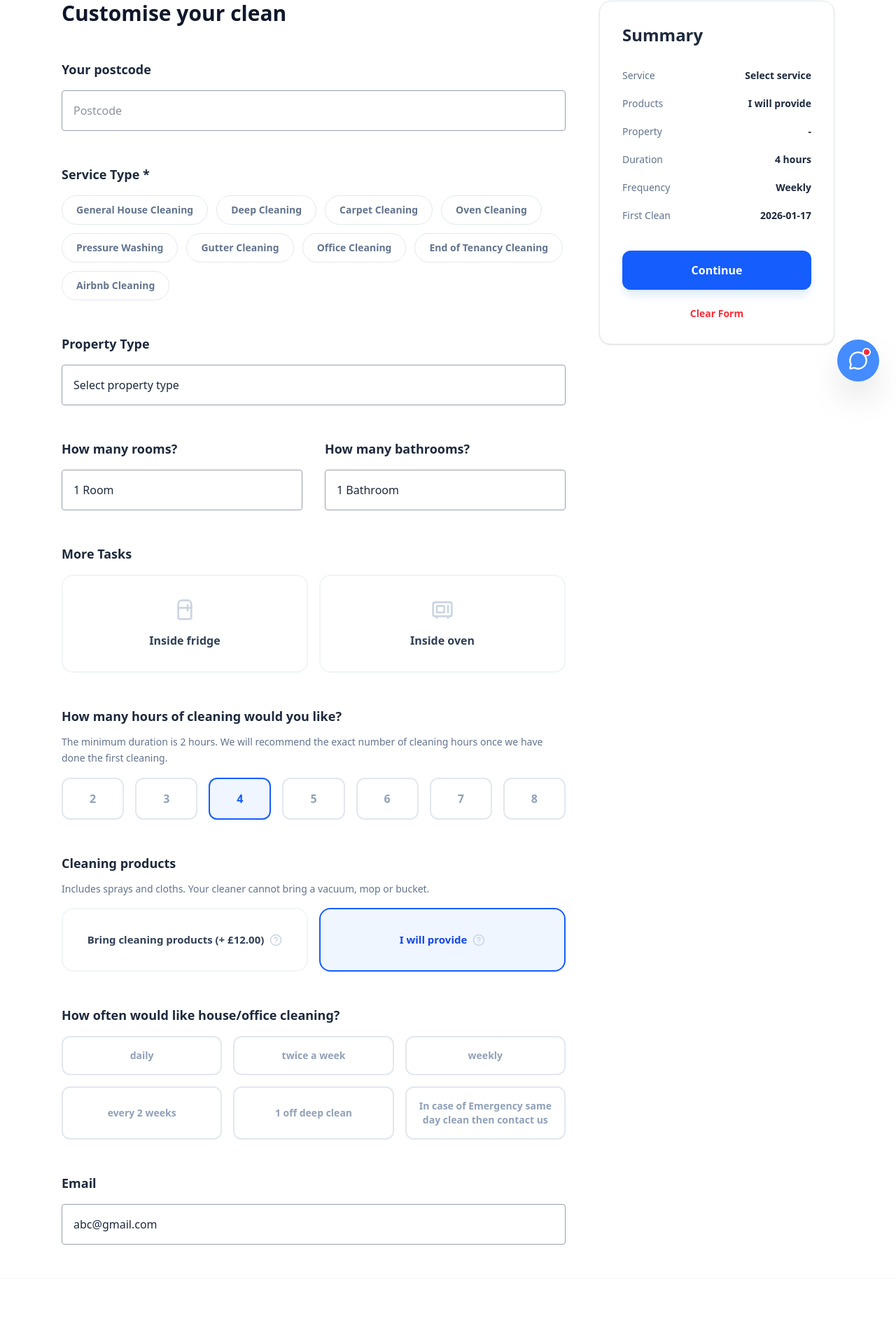
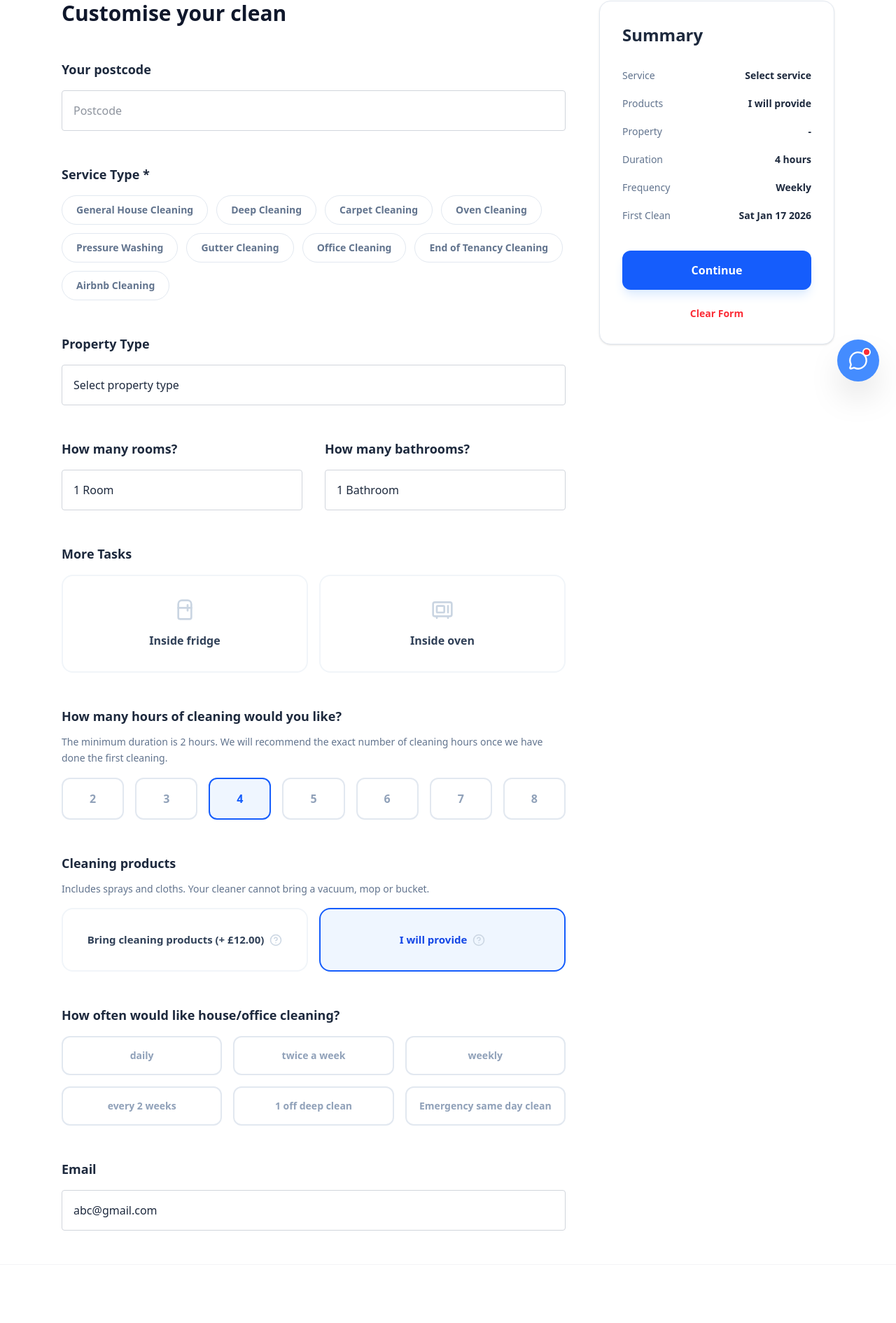
Before and after one commit to asim007464/Shine-Span-project, a React (Vite) app: page /register in a window 1280 px wide. Shown: the part 231-2121 px from the top of the page at 70% size. Built offline with nearby package versions, Linux system fonts and the light colour scheme.

Commit message:
fix some more issues

```diff
--- a/src/pages/Register.jsx
+++ b/src/pages/Register.jsx
@@ -1,4 +1,4 @@
-import React, { useState } from "react";
+import React, { useState, useEffect } from "react"; // 1. Added useEffect here
 import DatePicker from "react-datepicker";
 import "react-datepicker/dist/react-datepicker.css";
 
@@ -25,19 +25,22 @@ import Footer from "../components/Homecomponents/Footer";
 const Register = () => {
   const [step, setStep] = useState(1);
 
+  // --- SCROLL TO TOP FUNCTIONALITY ---
+  useEffect(() => {
+    window.scrollTo(0, 0);
+  }, [step]);
+
   // --- Date Logic for Constraints ---
   const today = new Date().toISOString().split("T")[0];
   const now = new Date();
-  // Get the last day of the next month
   const lastDayNextMonth = new Date(now.getFullYear(), now.getMonth() + 2, 0)
     .toISOString()
     .split("T")[0];
 
   // --- Centralized Form State ---
   const [formData, setFormData] = useState({
-    // Step 1: Cleaning
     postcode: "",
-    serviceType: [], // Initialized as array for multiple selection
+    serviceType: [],
     propertyType: "",
     bedrooms: 1,
     bathrooms: 1,
@@ -47,13 +50,9 @@ const Register = () => {
     frequency: "Weekly",
     email: "abc@gmail.com",
     details: "",
-
-    // Step 2: Time
     arrivalTime: "09:00",
     accessMethod: "Spare keys",
-    firstCleanDate: today, // Defaults to today
-
-    // Step 3: Address
+    firstCleanDate: new Date(),
     firstName: "asim",
     surname: "asdf",
     phone: "030195207928",
@@ -61,8 +60,6 @@ const Register = () => {
     addressLine2: "asdfadsf",
     city: "adsffsa",
     addressPostcode: "SW1A 0AA",
-
-    // Step 4: Payment
     cardNumber: "",
     expiry: "",
     cvc: "",
@@ -111,7 +108,7 @@ const Register = () => {
                   <input
                     type="text"
                     placeholder="Postcode"
-                    className="form-input p-4 border-gray-400 border w-full md:w-full rounded-sm"
+                    className="form-input p-4 hover:border-gray-500 border-gray-300 border w-full md:w-full rounded-sm"
                     onChange={(e) => updateData({ postcode: e.target.value })}
                     value={formData.postcode}
                   />
@@ -152,7 +149,7 @@ const Register = () => {
                     onChange={(e) =>
                       updateData({ propertyType: e.target.value })
                     }
-                    className="form-input p-4 w-full border border-gray-400 rounded-sm appearance-none bg-white cursor-pointer"
+                    className="form-input p-4 w-full  hover:border-gray-500 border-gray-300 border rounded-sm appearance-none bg-white cursor-pointer"
                   >
                     <option value="" disabled>
                       Select property type
@@ -171,7 +168,7 @@ const Register = () => {
                       onChange={(e) =>
                         updateData({ bedrooms: parseInt(e.target.value) })
                       }
-                      className="form-input p-4 w-full border border-gray-400 rounded-sm appearance-none bg-white cursor-pointer"
+                      className="form-input p-4 w-full  hover:border-gray-500 border-gray-300 border rounded-sm appearance-none bg-white cursor-pointer"
                     >
                       {[1, 2, 3, 4, 5, 6].map((num) => (
                         <option key={num} value={num}>
@@ -187,7 +184,7 @@ const Register = () => {
                       onChange={(e) =>
                         updateData({ bathrooms: parseInt(e.target.value) })
                       }
-                      className="form-input p-4 w-full border border-gray-400 rounded-sm appearance-none bg-white cursor-pointer"
+                      className="form-input p-4 w-full  hover:border-gray-500 border-gray-300 border rounded-sm appearance-none bg-white cursor-pointer"
                     >
                       {[1, 2, 3, 4].map((num) => (
                         <option key={num} value={num}>
@@ -253,7 +250,6 @@ const Register = () => {
                   subtitle="Includes sprays and cloths. Your cleaner cannot bring a vacuum, mop or bucket."
                 >
                   <div className="grid grid-cols-1 md:grid-cols-2 gap-4">
-                    {/* Option 1: Bring Products */}
                     <button
                       onClick={() =>
                         updateData({ products: "Bring cleaning products" })
@@ -271,7 +267,6 @@ const Register = () => {
                       />
                     </button>
 
-                    {/* Option 2: I will provide */}
                     <button
                       onClick={() => updateData({ products: "I will provide" })}
                       className={`relative p-8 flex items-center justify-center border-2 rounded-2xl font-bold transition-all text-[15px] ${
@@ -297,15 +292,13 @@ const Register = () => {
                         "weekly",
                         "every 2 weeks",
                         "1 off deep clean",
-                        "In case of  Emergency same day clean then contact us",
+                        "Emergency same day clean",
                       ].map((h) => (
                         <button
                           key={h}
-                          type="button" // Prevent form submission
-                          // 1. Update 'frequency' instead of 'duration'
+                          type="button"
                           onClick={() => updateData({ frequency: h })}
                           className={`p-4 rounded-xl border-2 font-bold transition-all text-sm ${
-                            // 2. Check 'frequency' for the active state
                             formData.frequency === h
                               ? "border-blue-600 bg-blue-50 text-blue-600"
                               : "border-slate-200 text-slate-400 hover:border-slate-200"
@@ -322,7 +315,7 @@ const Register = () => {
                   <input
                     type="email"
                     value={formData.email}
-                    className="form-input w-full p-4 border-gray-400 border w-full md:w-full rounded-sm"
+                    className="form-input w-full p-4 hover:border-gray-500 border-gray-300 border md:w-full rounded-sm"
                     onChange={(e) => updateData({ email: e.target.value })}
                   />
                 </Section>
@@ -336,16 +329,12 @@ const Register = () => {
                   What time would you like your cleaner to arrive?
                 </h1>
                 <div>
-                  {/* --- ADD THIS BANNER HERE --- */}
                   <div className="w-full mb-4 bg-slate-50 border border-slate-100 p-4 rounded-xl text-center font-medium text-slate-500">
                     Daytime 7:00 am - 5:00 pm
                   </div>
 
                   <Section title="First cleaning date">
                     <div className="relative ">
-                      {/* 1. Place the Icon here with z-10 so it stays on top */}
-
-                      {/* 2. The DatePicker with pl-12 to make room for the icon */}
                       <DatePicker
                         selected={formData.firstCleanDate}
                         onChange={(date) =>
@@ -429,7 +418,7 @@ const Register = () => {
                     <input
                       type="text"
                       value={formData.firstName}
-                      className="form-input w-full"
+                      className="form-input w-full  hover:border-gray-500 border-gray-300 border p-2"
                       onChange={(e) =>
                         updateData({ firstName: e.target.value })
                       }
@@ -442,7 +431,7 @@ const Register = () => {
                     <input
                       type="text"
                       value={formData.surname}
-                      className="form-input w-full"
+                      className="form-input w-full hover:border-gray-500 border-gray-300 border p-2"
                       onChange={(e) => updateData({ surname: e.target.value })}
                     />
                   </div>
@@ -454,7 +443,7 @@ const Register = () => {
                   <input
                     type="text"
                     value={formData.phone}
-                    className="form-input w-full"
+                    className="form-input w-full hover:border-gray-500 border-gray-300 border p-2"
                     onChange={(e) => updateData({ phone: e.target.value })}
                   />
                 </div>
@@ -465,7 +454,7 @@ const Register = () => {
                   <input
                     type="text"
                     value={formData.addressLine1}
-                    className="form-input w-full"
+                    className="form-input w-full hover:border-gray-500 border-gray-300 border p-2"
                     onChange={(e) =>
                       updateData({ addressLine1: e.target.value })
                     }
@@ -478,7 +467,7 @@ const Register = () => {
                   <input
                     type="text"
                     value={formData.addressLine2}
-                    className="form-input w-full"
+                    className="form-input w-full hover:border-gray-500 border-gray-300 border p-2"
                     onChange={(e) =>
                       updateData({ addressLine2: e.target.value })
                     }
@@ -491,7 +480,7 @@ const Register = () => {
                   <input
                     type="text"
                     value={formData.city}
-                    className="form-input w-full"
+                    className="form-input w-full hover:border-gray-500 border-gray-300 border p-2"
                     onChange={(e) => updateData({ city: e.target.value })}
                   />
                 </div>
@@ -502,7 +491,7 @@ const Register = () => {
                   <input
                     type="text"
                     value={formData.addressPostcode}
-                    className="form-input  w-full bg-slate-50"
+                    className="form-input  w-full bg-slate-50 hover:border-gray-500 border-gray-300 border p-2"
                     onChange={(e) =>
                       updateData({ addressPostcode: e.target.value })
                     }
@@ -524,9 +513,7 @@ const Register = () => {
                 <div className="p-4 bg-green-50 border border-green-100 rounded-xl flex items-start space-x-3 text-sm text-green-700">
                   <Lock size={20} className="shrink-0 mt-0.5" />
                   <p>
-                    We use <strong>Stripe</strong> for secure payments. It is
-                    one of the world's best payment platforms, ensuring your
-                    data is protected.
+                    We use <strong>Stripe</strong> for secure payments.
                   </p>
                 </div>
 
@@ -569,8 +556,7 @@ const Register = () => {
                       className="mt-1 w-5 h-5 rounded border-slate-300 text-blue-600"
                     />
                     <span className="text-sm text-slate-500 leading-relaxed">
-                      I accept the terms and conditions, have read the privacy
-                      policy...
+                      I accept the terms and conditions.
                     </span>
                   </label>
                 </div>
@@ -591,9 +577,7 @@ const Register = () => {
                       : "Select service"
                   }
                 />
-
                 <SummaryRow label="Products" value={formData.products} />
-
                 <SummaryRow label="Property" value={formData.propertyType} />
                 <SummaryRow
                   label="Duration"
@@ -602,7 +586,7 @@ const Register = () => {
                 <SummaryRow label="Frequency" value={formData.frequency} />
                 <SummaryRow
                   label="First Clean"
-                  value={formData.firstCleanDate}
+                  value={formData.firstCleanDate.toString().slice(0, 15)}
                 />
 
                 {step >= 3 && (
@@ -611,9 +595,8 @@ const Register = () => {
                       Address
                     </p>
                     <p className="text-sm text-slate-700 leading-tight">
-                      {formData.addressLine1}, {formData.addressLine2}
-                      <br />
-                      {formData.city}, {formData.addressPostcode}
+                      {formData.addressLine1}, {formData.city},{" "}
+                      {formData.addressPostcode}
                     </p>
                   </div>
                 )}
@@ -655,35 +638,17 @@ const Register = () => {
 
       <Footer />
 
-      {/* CSS Styles */}
       <style>{`
-        .form-input {
-          @apply p-3.5 border border-slate-200 rounded-xl outline-none focus:border-blue-500 focus:ring-4 focus:ring-blue-500/5 transition-all;
-        }
-
-        /* Premium Date Input Styling */
-        input[type="date"]::-webkit-calendar-picker-indicator {
-          cursor: pointer;
-          border-radius: 4px;
-          margin-right: 2px;
-          opacity: 0.6;
-          filter: invert(0.5);
-        }
-
+        .form-input { @apply p-3.5 border border-slate-200 rounded-xl outline-none focus:border-blue-500 focus:ring-4 focus:ring-blue-500/5 transition-all; }
         .no-scrollbar::-webkit-scrollbar { display: none; }
         .react-datepicker-wrapper { width: 100%; }
-.react-datepicker {
-  display: flex !important;
-  border: none !important;
-  box-shadow: 0 10px 15px -3px rgba(0,0,0,0.1);
-}
+        .react-datepicker { display: flex !important; border: none !important; box-shadow: 0 10px 15px -3px rgba(0,0,0,0.1); }
       `}</style>
     </div>
   );
 };
 
-// --- Modular Sub-Components ---
-
+// ... (Sub-components: StepItem, Line, Section, Chip, ExtraCard, FrequencyCard, TimeGrid, SummaryRow) ...
 const StepItem = ({ label, status }) => (
   <div className="flex items-center space-x-2 shrink-0">
     {status === "done" ? (
@@ -825,5 +790,4 @@ const SummaryRow = ({ label, value }) => (
     <span className="font-bold text-slate-800 text-right">{value || "-"}</span>
   </div>
 );
-
 export default Register;
```
